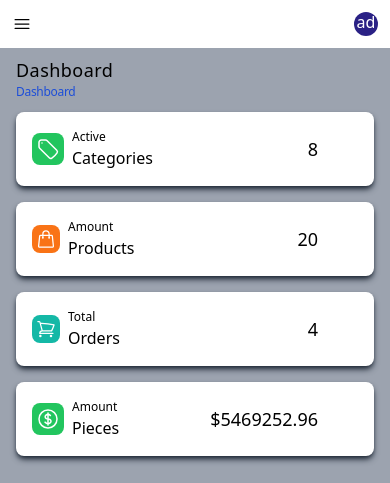
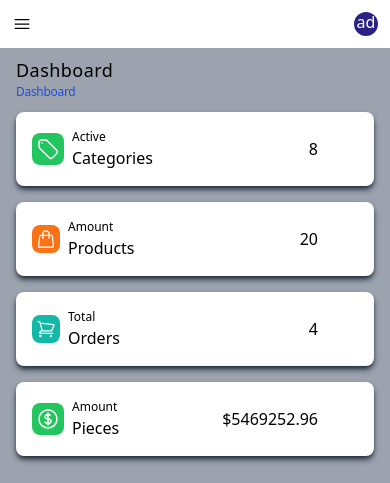
Before and after one commit to Abhishek-1337/Derp, a React (Vite) app: page / in a window 390 px wide. Shown: the top 483 px of the page. Built offline with nearby package versions, Linux system fonts and the light colour scheme.

Commit message:
fix: font size

```diff
--- a/src/shared/components/DashboardCard.jsx
+++ b/src/shared/components/DashboardCard.jsx
@@ -14,7 +14,9 @@ const DashboardCard = ({
         <span className="text-[12px] opacity-100">{description}</span>
         <span>{type}</span>
       </div>
-      <div className="text-lg font-medium mr-10">{value}</div>
+      <div className="sm:text-xs md:text-md lg:text-lg font-medium mr-10">
+        {value}
+      </div>
     </div>
   );
 };
```
